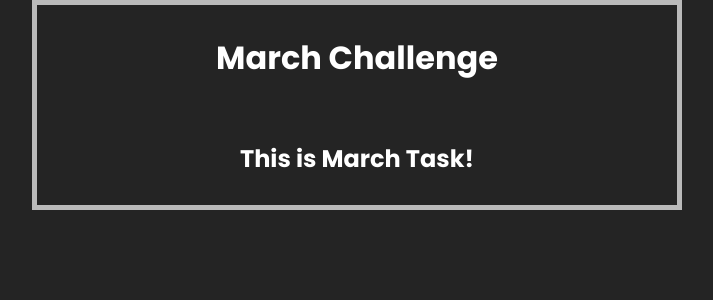
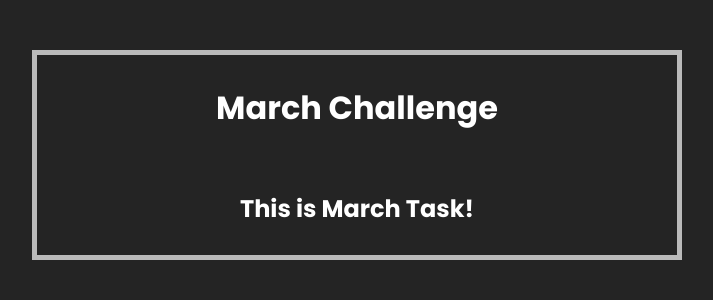
Before and after one commit to striderzz/Django-Monthly-Challenges-Webapp, a Django app: page /challenges/march in a window 1280 px wide. Shown: the part 80-380 px from the top of the page, without its empty margins (283-996 px from the left). Run offline with Django 5.2, Linux system fonts and the light colour scheme.

Commit message:
static files

```diff
--- a/static/styles.css
+++ b/static/styles.css
@@ -15,7 +15,7 @@ div
   flex-direction: column;
   justify-content: space-around;
   height: 200px;
-  margin: 0 auto;
+  margin: 50px auto;
   max-width: 50%;
   text-align: center;
   color: white;
```
